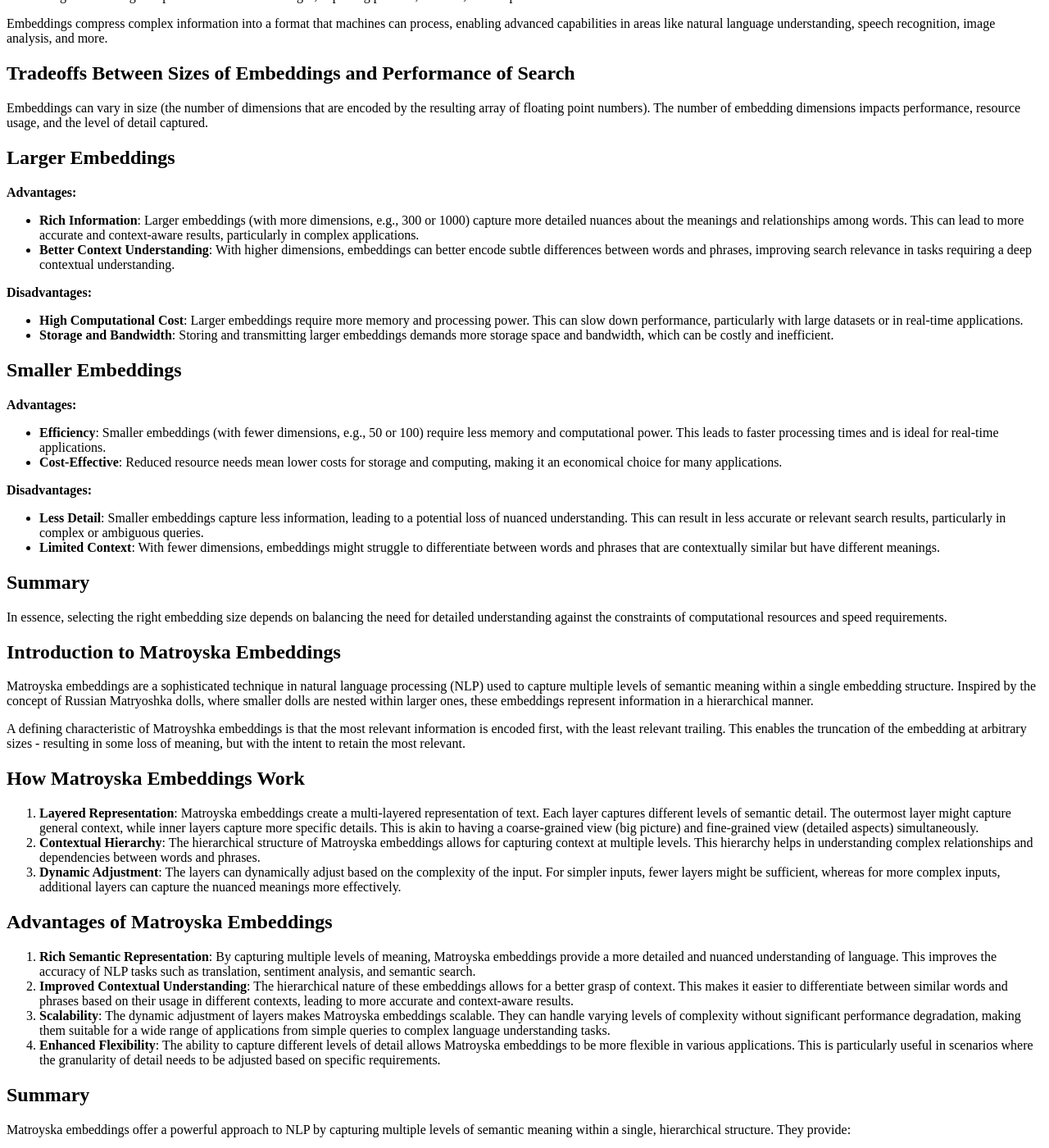
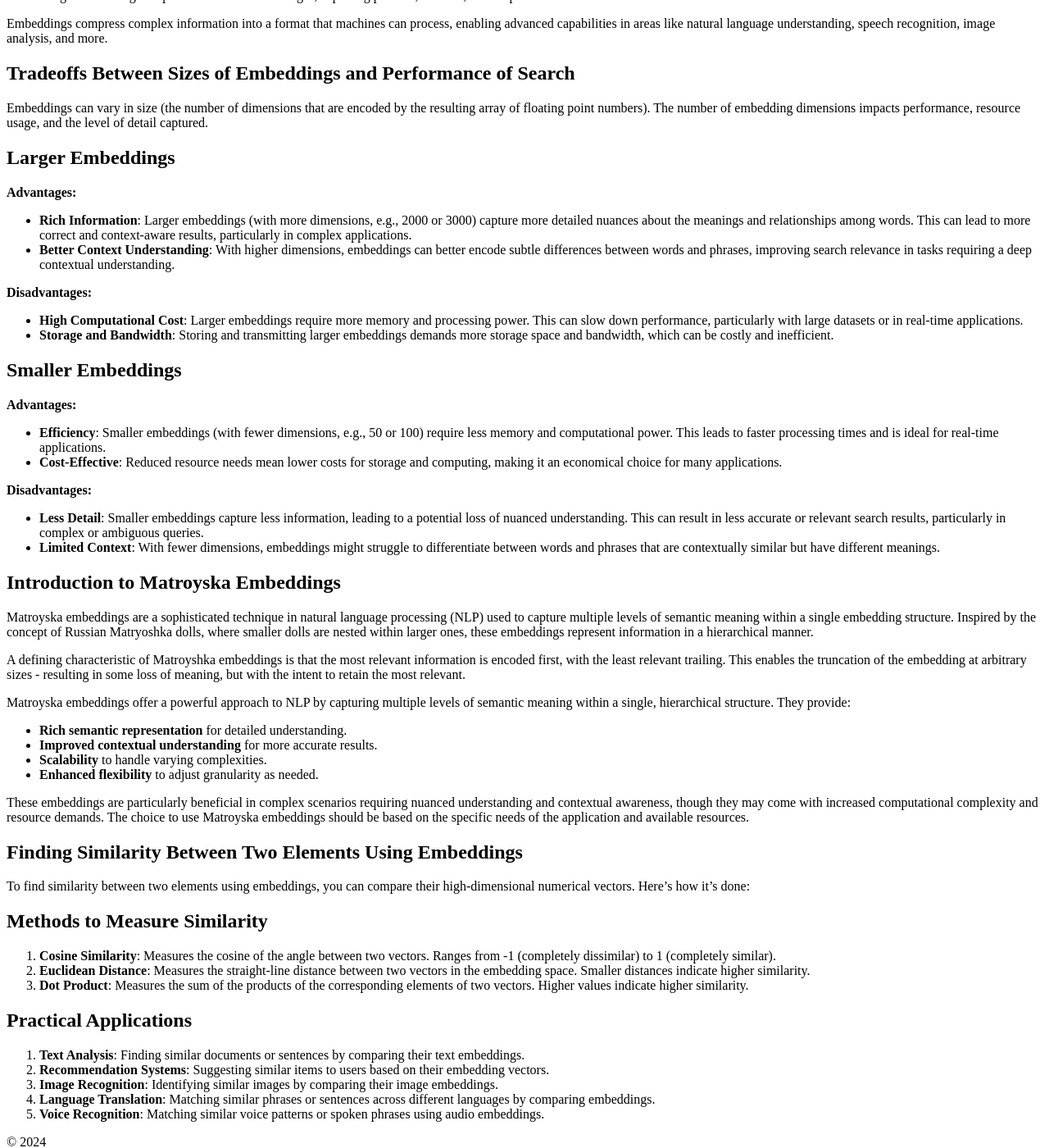
Before and after one commit to nyvyn/nyvyn.github.io, a Jekyll site: the page built from _notes/2024-05-25-embeddings.markdown, in a window 1280 px wide and 1400 px high, scrolled down 737 px. Shown: the whole window at 82% size. Built offline with Jekyll 4.4.1, drawn with Linux system fonts in a browser that asks for light colours; some of the changed text lies outside the part shown.

Commit message:
Update dimensions in embeddings example and remove section
Increased dimensions in the embeddings example from 300/1000 to 2000/3000 for richer information. Removed the redundant summary section to streamline the document.

```diff
--- a/_notes/2024-05-25-embeddings.markdown
+++ b/_notes/2024-05-25-embeddings.markdown
@@ -26,7 +26,9 @@ Embeddings can vary in size (the number of dimensions that are encoded by the re
 
 **Advantages:**
 
-- **Rich Information**: Larger embeddings (with more dimensions, e.g., 300 or 1000) capture more detailed nuances about the meanings and relationships among words. This can lead to more accurate and context-aware results, particularly in complex applications.
+- **Rich Information**: Larger embeddings (with more dimensions, e.g., 2000 or 3000) capture more detailed nuances
+  about the meanings and relationships among words. This can lead to more correct and context-aware results,
+  particularly in complex applications.
 - **Better Context Understanding**: With higher dimensions, embeddings can better encode subtle differences between words and phrases, improving search relevance in tasks requiring a deep contextual understanding.
 
 **Disadvantages:**
@@ -46,30 +48,11 @@ Embeddings can vary in size (the number of dimensions that are encoded by the re
 - **Less Detail**: Smaller embeddings capture less information, leading to a potential loss of nuanced understanding. This can result in less accurate or relevant search results, particularly in complex or ambiguous queries.
 - **Limited Context**: With fewer dimensions, embeddings might struggle to differentiate between words and phrases that are contextually similar but have different meanings.
 
-## Summary
-
-In essence, selecting the right embedding size depends on balancing the need for detailed understanding against the constraints of computational resources and speed requirements.
-
 # Introduction to Matroyska Embeddings
 
 Matroyska embeddings are a sophisticated technique in natural language processing (NLP) used to capture multiple levels of semantic meaning within a single embedding structure. Inspired by the concept of Russian Matryoshka dolls, where smaller dolls are nested within larger ones, these embeddings represent information in a hierarchical manner.
 
 A defining characteristic of Matroyshka embeddings is that the most relevant information is encoded first, with the least relevant trailing. This enables the truncation of the embedding at arbitrary sizes - resulting in some loss of meaning, but with the intent to retain the most relevant.
-
-## How Matroyska Embeddings Work
-
-1. **Layered Representation**: Matroyska embeddings create a multi-layered representation of text. Each layer captures different levels of semantic detail. The outermost layer might capture general context, while inner layers capture more specific details. This is akin to having a coarse-grained view (big picture) and fine-grained view (detailed aspects) simultaneously.
-2. **Contextual Hierarchy**: The hierarchical structure of Matroyska embeddings allows for capturing context at multiple levels. This hierarchy helps in understanding complex relationships and dependencies between words and phrases.
-3. **Dynamic Adjustment**: The layers can dynamically adjust based on the complexity of the input. For simpler inputs, fewer layers might be sufficient, whereas for more complex inputs, additional layers can capture the nuanced meanings more effectively.
-
-## Advantages of Matroyska Embeddings
-
-1. **Rich Semantic Representation**: By capturing multiple levels of meaning, Matroyska embeddings provide a more detailed and nuanced understanding of language. This improves the accuracy of NLP tasks such as translation, sentiment analysis, and semantic search.
-2. **Improved Contextual Understanding**: The hierarchical nature of these embeddings allows for a better grasp of context. This makes it easier to differentiate between similar words and phrases based on their usage in different contexts, leading to more accurate and context-aware results.
-3. **Scalability**: The dynamic adjustment of layers makes Matroyska embeddings scalable. They can handle varying levels of complexity without significant performance degradation, making them suitable for a wide range of applications from simple queries to complex language understanding tasks.
-4. **Enhanced Flexibility**: The ability to capture different levels of detail allows Matroyska embeddings to be more flexible in various applications. This is particularly useful in scenarios where the granularity of detail needs to be adjusted based on specific requirements.
-
-## Summary
 
 Matroyska embeddings offer a powerful approach to NLP by capturing multiple levels of semantic meaning within a single, hierarchical structure. They provide:
 
```
